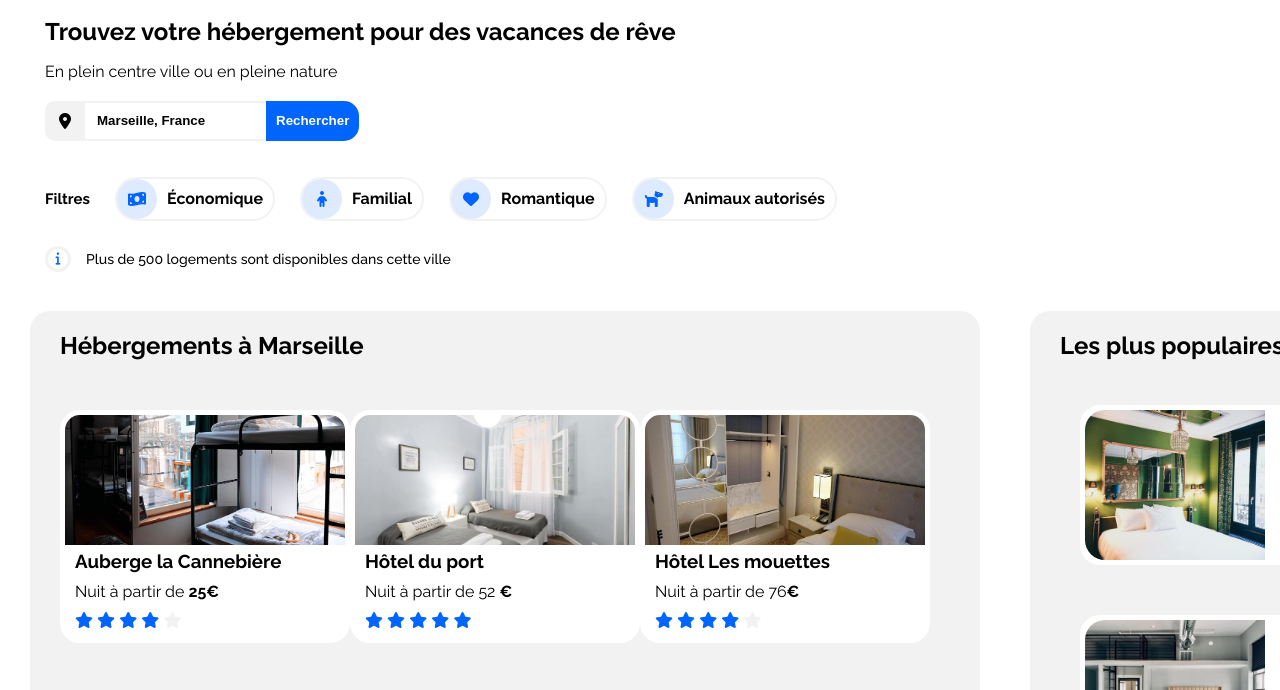
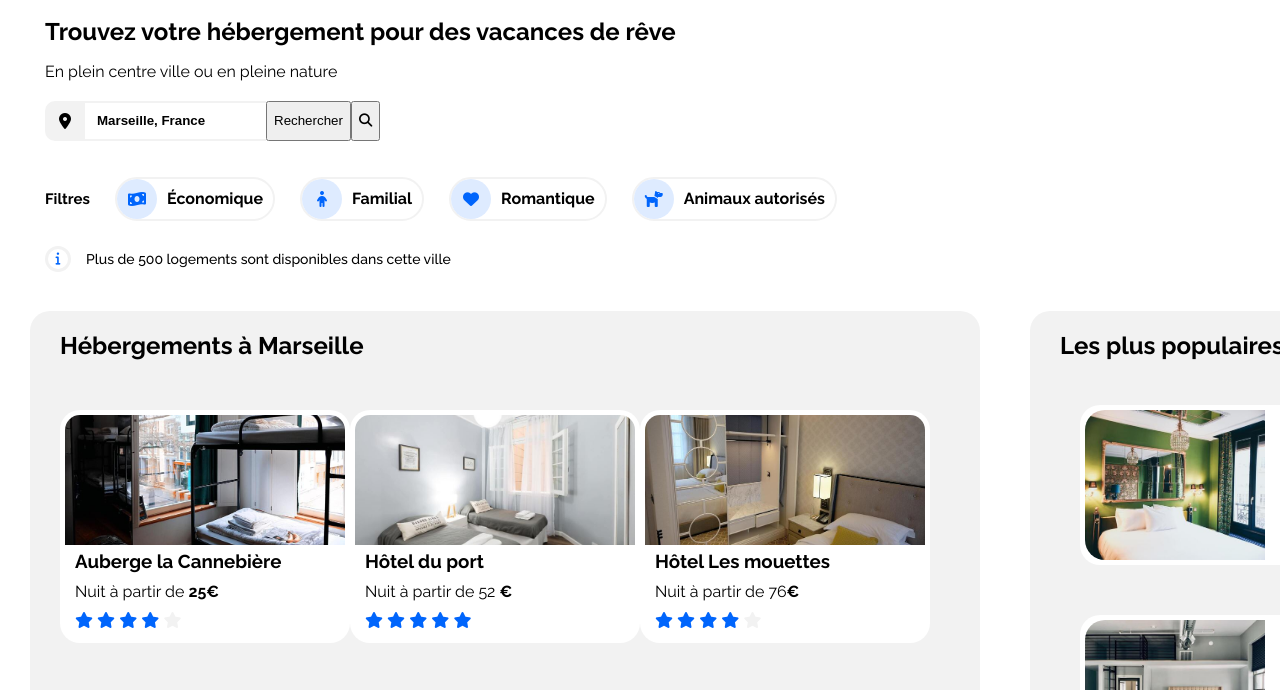
Before and after one commit to Jenny-Joyce/JennyPothin_2_01062021, a plain HTML site: page index.html in a window 1280 px wide. Shown: the part 100-790 px from the top of the page. Drawn offline with Linux system fonts and the light colour scheme.

Commit message:
ajout bouton barre de recherche

```diff
--- a/index.html
+++ b/index.html
@@ -33,7 +33,9 @@
                 <div id="search_town">
                     <i class="fas fa-map-marker-alt"></i>
                     <input type="text" name="town" id="town" placeholder="Marseille, France" />
-                    <button id="research">Rechercher</button>
+                    <button class="research_town">Rechercher</button>
+                    <button class="research searchIcon fas fa-search"></button>
+
                 </div>
                 <div id="filters">
                     <h2>Filtres</h2>
```
